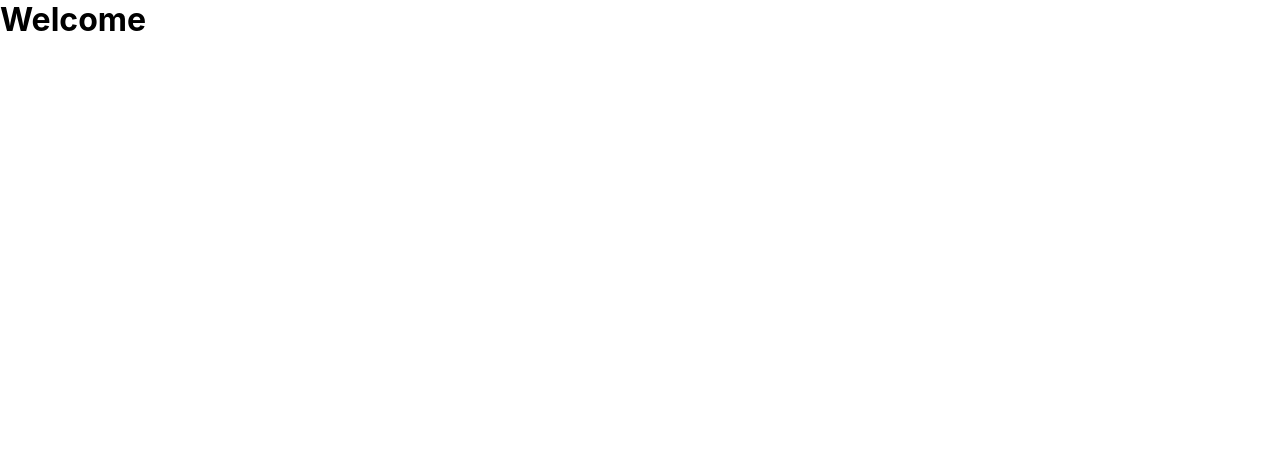
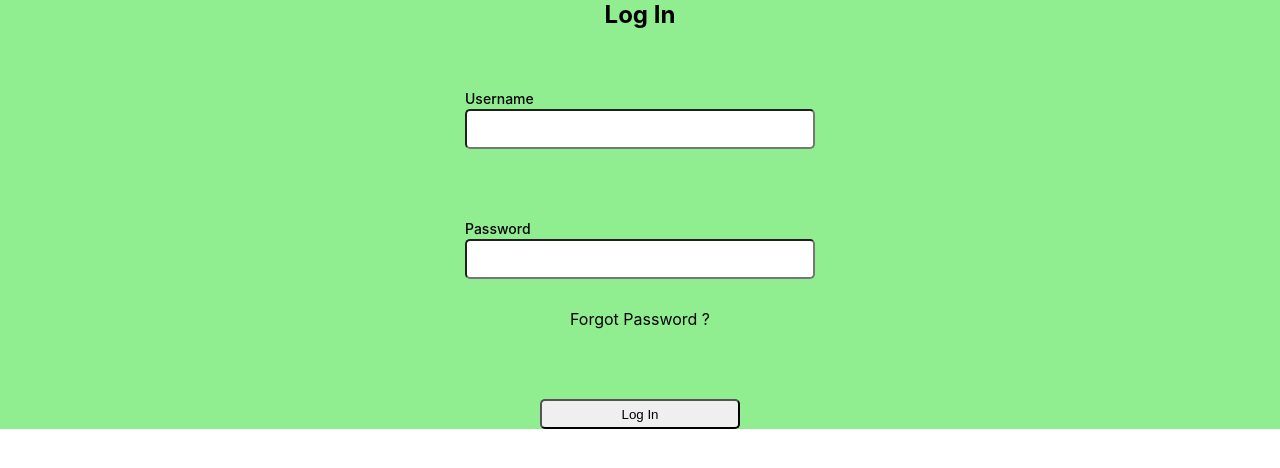
Before and after one commit to Ngcebenhle/Capstone-Project-Air-BnB, a React (Create React App) app: page / in a window 1280 px wide. Shown: the top 468 px of the page. Built offline with nearby package versions, Linux system fonts and the light colour scheme.

Commit message:
Created logIn form Added Basic HTML and Css Stricture

```diff
--- a/src/App.js
+++ b/src/App.js
@@ -1,9 +1,10 @@
 import './App.css';
+import LogIn from './Comoponents/LogIn/LogIn';
 
 function App() {
   return (
     <div className="App">
-      <h1>Welcome</h1>
+    <LogIn/>
     </div>
   );
 }
--- /dev/null
+++ b/src/Comoponents/LogIn/LogIn.css
@@ -0,0 +1,56 @@
+* {
+  margin: 0px;
+  padding: 0px;
+  box-sizing: border-box;
+}
+.loginContainer {
+  width: 100%;
+  height: 100%;
+  background-color: lightgreen;
+
+  display: flex;
+  justify-content: center;
+  align-items: center;
+}
+.form {
+  display: flex;
+  flex-direction: column;
+  justify-content: center;
+  align-items: center;
+}
+.texteares{
+  margin: 30px 0px 30px 0px;
+}
+.username{
+    margin: 30px 0px 70px 0px;
+}
+/* .texteares > div {
+    margin: 30px 0px 70px 0px;
+} */
+
+.form > span {
+    margin: 0px 0px 70px 0px;
+}
+span > a {
+    text-decoration: none;
+    color: black;
+}
+div h5{
+
+    font-family: Inter;
+    font-size: 14px;
+    font-weight: 500;
+    line-height: 20px;
+    text-align: left;
+
+}
+div input{
+    width: 350px;
+    height: 40px;
+    border-radius: 5px;
+}
+button{
+    width: 200px;
+    height: 30px;
+    border-radius: 5px;
+}
--- /dev/null
+++ b/src/Comoponents/LogIn/LogIn.jsx
@@ -0,0 +1,34 @@
+import React from 'react'
+import './LogIn.css'
+
+const LogIn = () => {
+  return (
+
+    <div className='loginContainer'>
+           <div className="form">
+             <h2>Log In</h2>
+
+             <div className="texteares">
+
+                <div className="username">
+                    <h5>Username</h5>
+                    <input type="text" name="" id="" />
+                </div>
+
+                <div className="password">
+                    <h5>Password</h5>
+                    <input type="password" name="" id="" />
+                </div>
+
+             </div>
+
+              <span><a href="">Forgot Password ?</a></span>
+
+              <button>Log In</button>
+           </div>
+    </div>
+
+  )
+}
+
+export default LogIn
```
